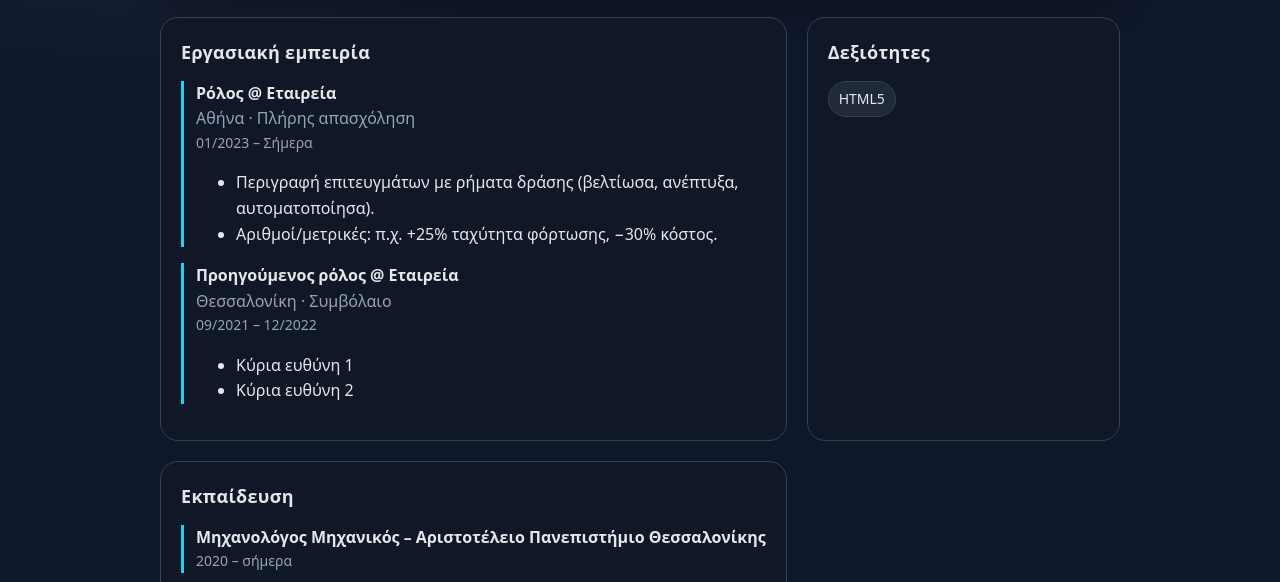
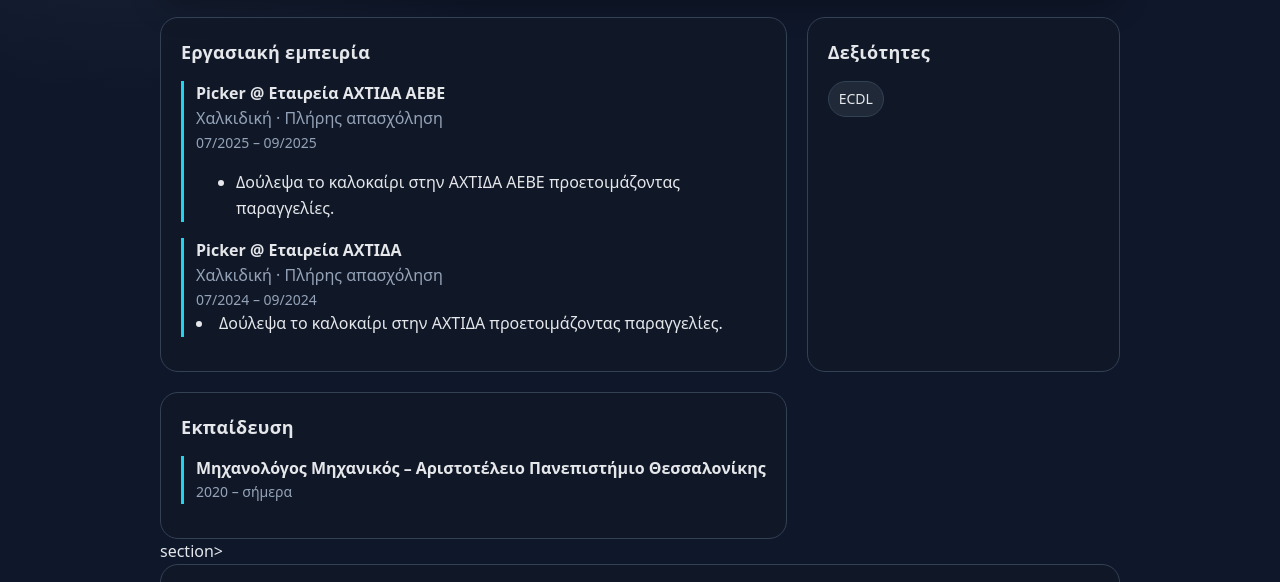
Before and after one commit to evanmatt09/cv, a plain HTML site: page index.html in a window 1280 px wide. Shown: the part 205-787 px from the top of the page. Drawn offline with Linux system fonts and the light colour scheme.

Commit message:
νεες πλ

```diff
--- a/index.html
+++ b/index.html
@@ -90,21 +90,19 @@
       <section>
         <h2>Εργασιακή εμπειρία</h2>
         <div class="item">
-          <div class="title">Ρόλος @ Εταιρεία</div>
-          <div class="place">Αθήνα · Πλήρης απασχόληση</div>
-          <div class="when">01/2023 – Σήμερα</div>
+          <div class="title">Picker @ Εταιρεία ΑΧΤΙΔΑ ΑΕΒΕ</div>
+          <div class="place">Χαλκιδική · Πλήρης απασχόληση</div>
+          <div class="when">07/2025 – 09/2025</div>
           <ul>
-            <li>Περιγραφή επιτευγμάτων με ρήματα δράσης (βελτίωσα, ανέπτυξα, αυτοματοποίησα).</li>
-            <li>Αριθμοί/μετρικές: π.χ. +25% ταχύτητα φόρτωσης, −30% κόστος.</li>
+            <li>Δούλεψα το καλοκαίρι στην ΑΧΤΙΔΑ ΑΕΒΕ προετοιμάζοντας παραγγελίες.</li>
           </ul>
         </div>
         <div class="item">
-          <div class="title">Προηγούμενος ρόλος @ Εταιρεία</div>
-          <div class="place">Θεσσαλονίκη · Συμβόλαιο</div>
-          <div class="when">09/2021 – 12/2022</div>
-          <ul>
-            <li>Κύρια ευθύνη 1</li>
-            <li>Κύρια ευθύνη 2</li>
+          <div class="title">Picker @ Εταιρεία ΑΧΤΙΔΑ</div>
+          <div class="place">Χαλκιδική · Πλήρης απασχόληση</div>
+          <div class="when">07/2024 – 09/2024</div>
+          </ul>
+            <li>Δούλεψα το καλοκαίρι στην ΑΧΤΙΔΑ προετοιμάζοντας παραγγελίες.</li>
           </ul>
         </div>
       </section>
@@ -112,7 +110,7 @@
       <section>
         <h2>Δεξιότητες</h2>
         <div class="chips">
-          <span class="chip">HTML5</span>
+          <span class="chip">ECDL</span>
         </div>
       </section>
 
@@ -122,6 +120,8 @@
           <div class="title">Μηχανολόγος Μηχανικός – Αριστοτέλειο Πανεπιστήμιο Θεσσαλονίκης</div>
           <div class="when">2020 – σήμερα</div>
         </div>
+      </div>section>
+
       <section>
         <h2>Γλώσσες</h2>
         <ul class="clean">
```
